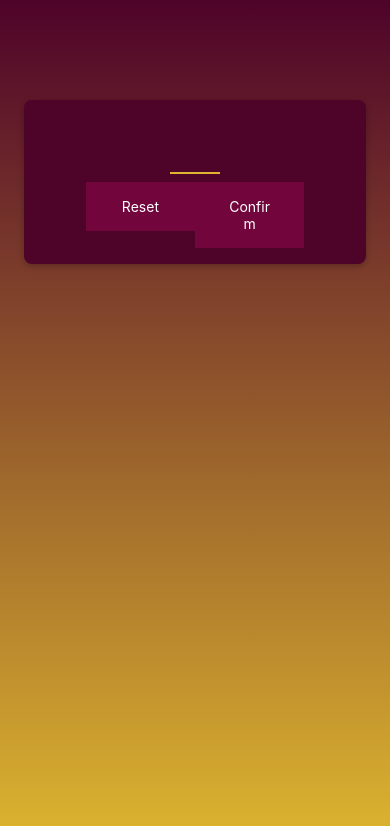
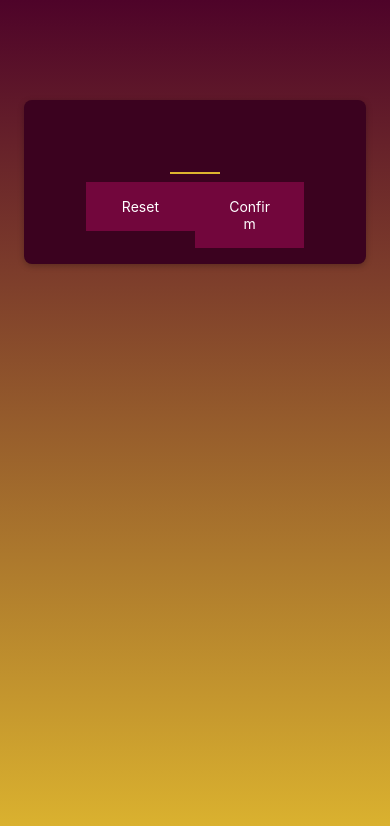
Before and after one commit to jacobways/react-native-mini-game, a React Native app: screen / in a window 390 px wide. Shown: the top 826 px of the page. Built offline with nearby package versions, Linux system fonts and the light colour scheme.

Commit message:
feat: 앱 전체 배경색 및 그라데이션 추가

```diff
--- a/package.json
+++ b/package.json
@@ -12,7 +12,8 @@
     "expo": "~49.0.7",
     "expo-status-bar": "~1.6.0",
     "react": "18.2.0",
-    "react-native": "0.72.3"
+    "react-native": "0.72.3",
+    "expo-linear-gradient": "~12.3.0"
   },
   "devDependencies": {
     "@babel/core": "^7.20.0"
--- a/screens/StartGameScreen.js
+++ b/screens/StartGameScreen.js
@@ -32,7 +32,7 @@ const styles = StyleSheet.create({
     marginTop: 100,
     marginHorizontal: 24,
     padding: 16,
-    backgroundColor: "#4e0329",
+    backgroundColor: "#3b021f",
     borderRadius: 8,
     elevation: 4, // android 그림자
     shadowColor: "black", // ios 그림자
```
Also changed, not shown: 1 other file (tests, documents, lock files or other folders).
